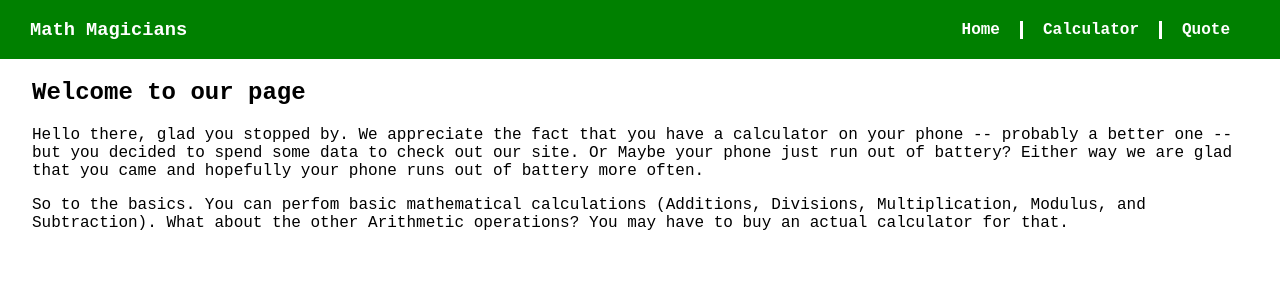
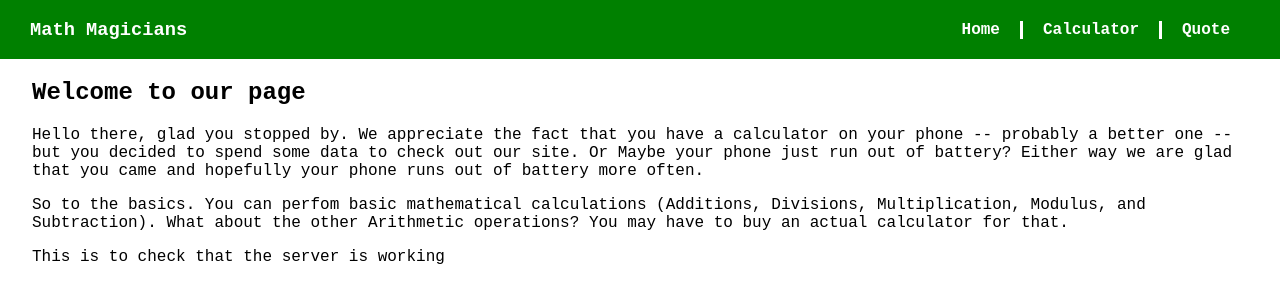
Before and after one commit to emmyobonyo/Math-Magicians-React, a React (Create React App) app: page / in a window 1280 px wide. Shown: the top 302 px of the page. Built offline with nearby package versions, Linux system fonts and the light colour scheme.

Commit message:
Add paragraph

```diff
--- a/src/components/Home.js
+++ b/src/components/Home.js
@@ -21,7 +21,7 @@ function Home() {
         Arithmetic operations? You may have to buy an actual
         calculator for that.
       </p>
-
+      <p>This is to check that the server is working</p>
     </div>
   );
 }
```
